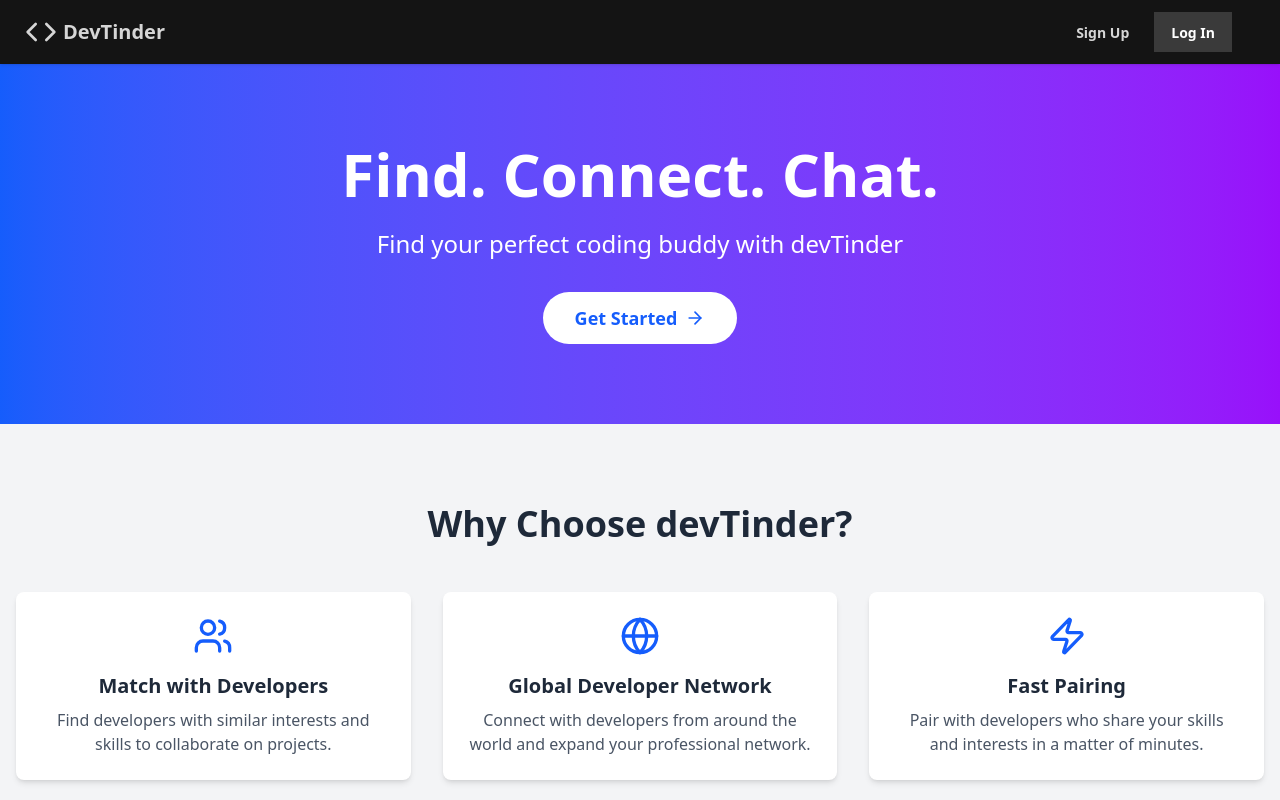
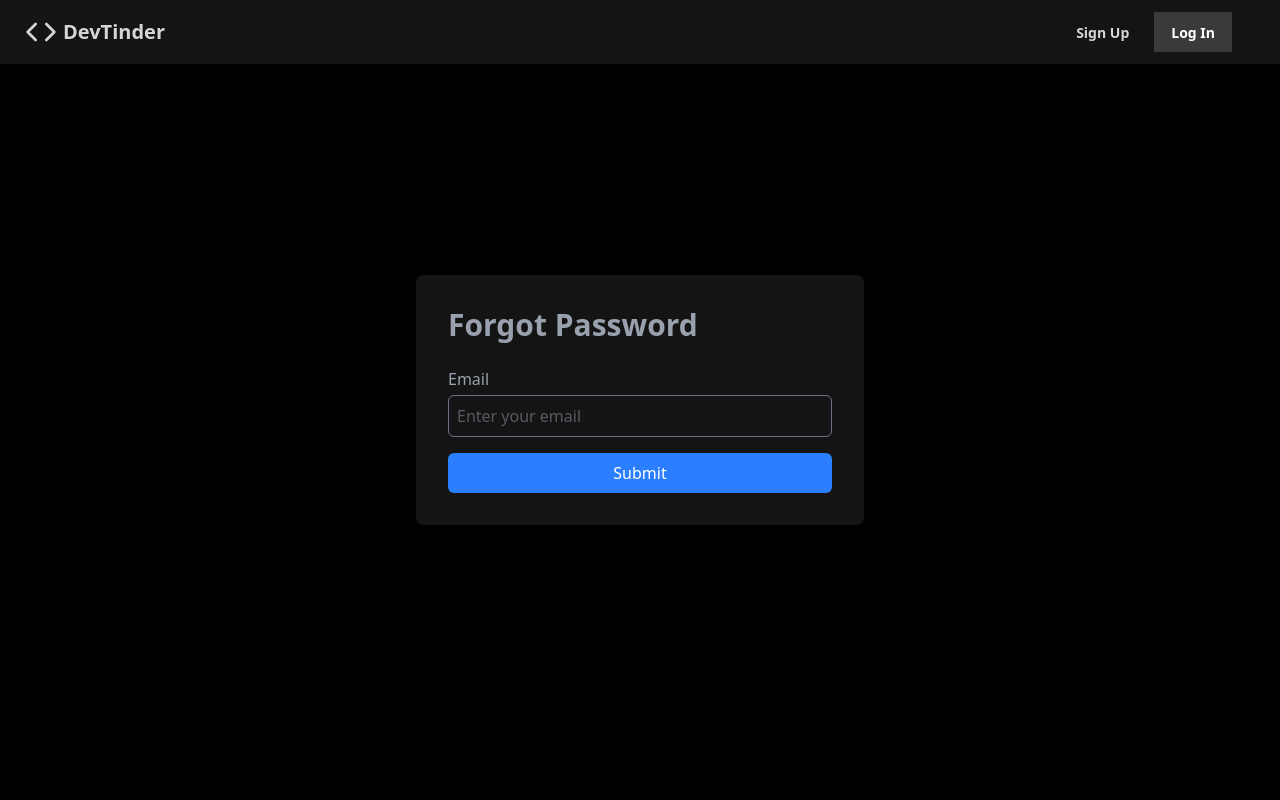
Before and after one commit to lakshyakumar90/DevTinderWeb, a React (Vite) app: page /forgot-password in a window 1280 px wide. Shown: the top 800 px of the page. Built offline with nearby package versions, Linux system fonts and the light colour scheme.

Commit message:
reset password using email and using old password

```diff
--- a/src/App.jsx
+++ b/src/App.jsx
@@ -15,6 +15,8 @@ import Requests from "./components/AfterLogin/Requests";
 import Connections from "./components/AfterLogin/Connections";
 import PublicProfile from "./components/AfterLogin/PublicProfile";
 import ForgotPassword from "./components/Login & Signup/ForgotPassword";
+import ResetPassword from "./components/Login & Signup/ResetPassword";
+import ForgotPasswordUsingEmail from "./components/Login & Signup/ForgotPasswordUsingEmail";
 
 const App = () => {
   const user = useSelector((state) => state.user);
@@ -32,6 +34,8 @@ const App = () => {
             element={user ? <Navigate to="/" replace /> : <Signup />}
           />
           <Route path="/edit/password" element={<ForgotPassword />} />
+          <Route path="/forgot-password" element={<ForgotPasswordUsingEmail />} />
+          <Route path="/reset-password/:token" element={<ResetPassword />} />
           <Route path="/terms-of-service" element={<TermsOfService />} />
           <Route path="/privacy-policy" element={<PrivacyPolicy />} />
           <Route path="/contact-us" element={<ContactUs />} />
--- a/src/components/Login & Signup/ForgotPassword.jsx
+++ b/src/components/Login & Signup/ForgotPassword.jsx
@@ -3,6 +3,7 @@ import useForgotPassword from "../../utils/hooks/useForgotPassword";
 import { Eye, EyeOff } from "lucide-react";
 import BackRoute from "../AfterLogin/BackRoute";
 import { toast, Toaster } from "react-hot-toast";
+import { Link } from "react-router-dom";
 
 const ForgotPassword = () => {
   const [email, setEmail] = useState("");
@@ -12,8 +13,7 @@ const ForgotPassword = () => {
   const [error, setError] = useState(null);
   const [oldPasswordVisible, setOldPasswordVisible] = useState(false);
   const [newPasswordVisible, setNewPasswordVisible] = useState(false);
-  const [confirmNewPasswordVisible, setConfirmNewPasswordVisible] =
-    useState(false);
+  const [confirmNewPasswordVisible, setConfirmNewPasswordVisible] = useState(false);
 
   const forgotPassword = useForgotPassword();
 
@@ -128,6 +128,14 @@ const ForgotPassword = () => {
       >
         Change Password
       </button>
+      <Link to="/forgot-password">
+        <button
+          type="button"
+          className="w-full mt-2 bg-gray-500 text-white py-2 rounded-md cursor-pointer hover:bg-gray-600 transition duration-200"
+        >
+          Try using email
+        </button>
+      </Link>
     </form>
   );
 };
--- /dev/null
+++ b/src/components/Login & Signup/ForgotPasswordUsingEmail.jsx
@@ -0,0 +1,52 @@
+import { useState } from "react";
+import axios from "axios";
+import { toast, Toaster } from "react-hot-toast";
+import { BASE_URL } from "../../utils/constants/constants";
+
+const ForgotPasswordUsingEmail = () => {
+  const [email, setEmail] = useState("");
+
+  const handleSubmit = async (e) => {
+    e.preventDefault();
+    try {
+      const res = await axios.post(`${BASE_URL}/forgot-password/email`, {
+        email,
+      });
+      toast.success(res.data.message);
+    } catch (err) {
+      toast.error(err.response.data.message);
+    }
+  };
+
+  return (
+    <div>
+      <Toaster position="top-center" />
+      <div className="flex items-center justify-center min-h-screen text-gray-400">
+        <div className="w-full max-w-md p-8 rounded-lg shadow-lg bg-base-200">
+          <h1 className="text-3xl font-bold">Forgot Password</h1>
+          <form onSubmit={handleSubmit} className="space-y-4 mt-6">
+            <div>
+              <label className="block">Email</label>
+              <input
+                type="email"
+                value={email}
+                onChange={(e) => setEmail(e.target.value)}
+                className="w-full p-2 mt-1 border border-gray-500 rounded-md focus:outline-none outline-none "
+                placeholder="Enter your email"
+                required
+              />
+            </div>
+            <button
+              type="submit"
+              className="w-full bg-blue-500 text-white py-2 rounded-md hover:bg-blue-600 transition-colors duration-200"
+            >
+              Submit
+            </button>
+          </form>
+        </div>
+      </div>
+    </div>
+  );
+};
+
+export default ForgotPasswordUsingEmail;
--- /dev/null
+++ b/src/components/Login & Signup/ResetPassword.jsx
@@ -0,0 +1,62 @@
+import { useState } from "react";
+import { useParams, useNavigate } from "react-router-dom";
+import axios from "axios";
+import { BASE_URL } from "../../utils/constants/constants";
+import { Eye, EyeOff } from "lucide-react";
+import { toast, Toaster } from "react-hot-toast";
+
+const ResetPassword = () => {
+  const { token } = useParams();
+  const navigate = useNavigate();
+  const [newPassword, setNewPassword] = useState("");
+  const [passwordVisible, setPasswordVisible] = useState(false);
+
+  const handleSubmit = async (e) => {
+    e.preventDefault();
+    try {
+      const res = await axios.post(`${BASE_URL}/reset-password/${token}`, { newPassword });
+      toast.success(res.data.message);
+      navigate("/login"); // Redirect after successful reset
+    } catch (err) {
+      toast.error(err.response.data.message);
+    }
+  };
+
+  return (
+    <div className="flex items-center justify-center min-h-screen text-gray-400">
+      <Toaster position="top-center" />
+      <div className="w-full max-w-md p-8 rounded-lg shadow-lg bg-base-200">
+        <h2 className="text-2xl font-bold text-center text-gray-200 mb-3">Reset Password</h2>
+        <form onSubmit={handleSubmit} className="space-y-4">
+          <div className="mb-4 relative">
+            <label className="block">New Password</label>
+            <input
+              type={passwordVisible ? "text" : "password"}
+              value={newPassword}
+                onChange={(e) => setNewPassword(e.target.value)}
+                className="w-full p-2 mt-1 border border-gray-500 rounded-md focus:outline-none outline-none"
+                placeholder="Enter your new password"
+                required
+            />
+             <button
+              type="button"
+              className="absolute inset-y-0 top-7 cursor-pointer right-3 flex items-center text-gray-500"
+              onClick={() => setPasswordVisible(!passwordVisible)}
+            >
+              {passwordVisible ? (
+                <EyeOff className="h-4 w-4" />
+              ) : (
+                <Eye className="h-4 w-4" />
+              )}
+            </button>
+          </div>
+          <button type="submit" className="w-full py-2 bg-blue-500 text-white rounded-md">
+            Reset Password
+          </button>
+        </form>
+      </div>
+    </div>
+  );
+};
+
+export default ResetPassword;
```
